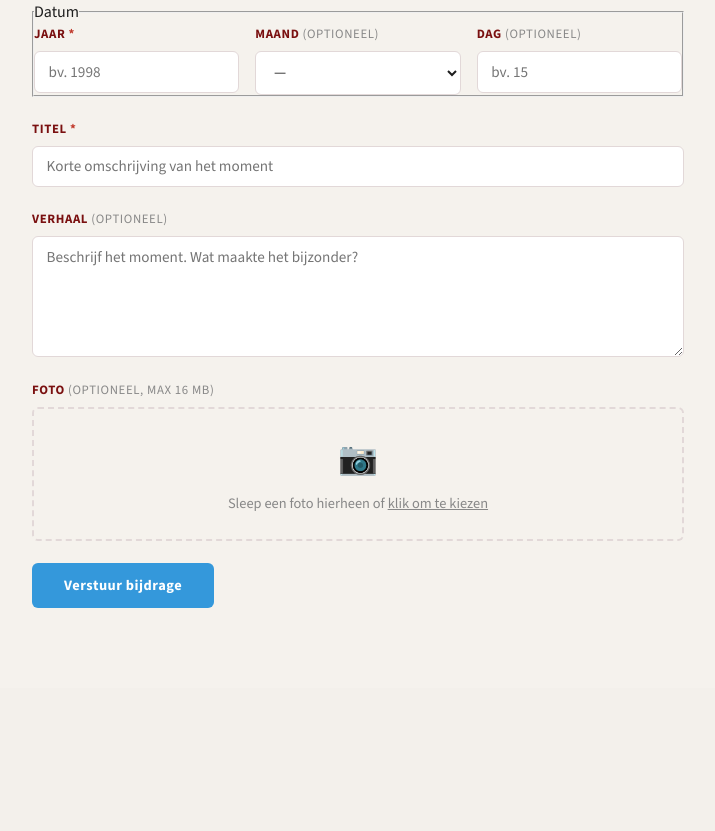
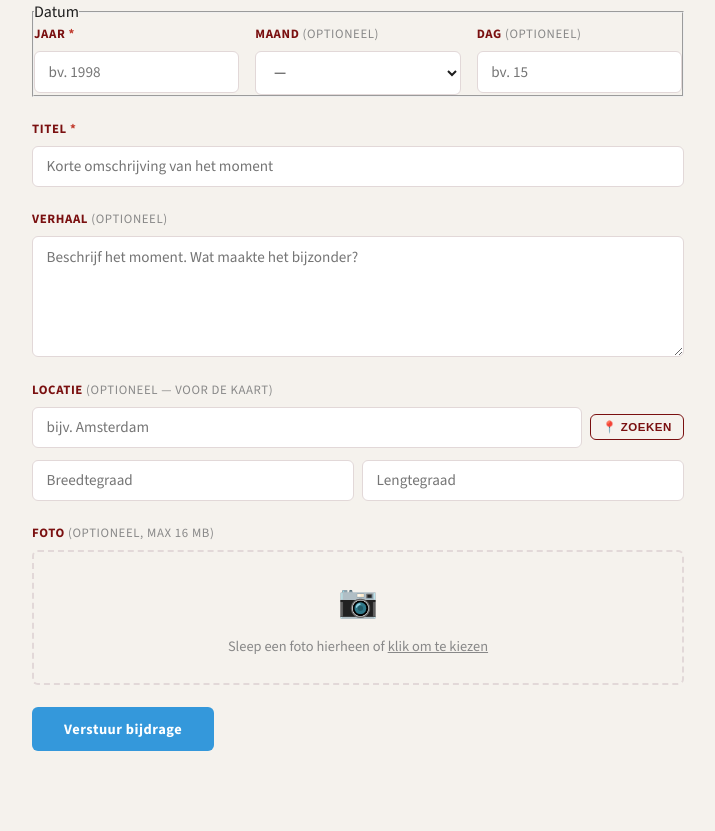
Before and after one commit to it-mannetje/primores, a Flask app: page /inzenden/Bas in a window 1280 px wide. Shown: the part 345-1176 px from the top of the page, without its empty margins (282-997 px from the left). Before the commit the page ends 953 px from the top, so only its background shows below. Run offline with Flask 3, Linux system fonts and the light colour scheme; some web fonts are replaced.

Commit message:
Add location field with geocoding to member submission form
Co-Authored-By: Claude Sonnet 4.6 <noreply@anthropic.com>

```diff
--- a/app.py
+++ b/app.py
@@ -195,8 +195,11 @@ def submit(person_name):
         date_year  = request.form.get('date_year', type=int)
         date_month = request.form.get('date_month', type=int) or None
         date_day   = request.form.get('date_day', type=int) or None
-        title       = request.form.get('title', '').strip()
-        description = request.form.get('description', '').strip()
+        title         = request.form.get('title', '').strip()
+        description   = request.form.get('description', '').strip()
+        location_name = request.form.get('location_name', '').strip() or None
+        location_lat  = request.form.get('location_lat', type=float)
+        location_lng  = request.form.get('location_lng', type=float)
 
         errors = []
         if not date_year or not (1940 <= date_year <= 2030):
@@ -217,9 +220,11 @@ def submit(person_name):
 
         conn = get_db()
         conn.execute(
-            'INSERT INTO events (person_name, date_year, date_month, date_day, title, description, photo_filename, approved, is_primores) '
-            'VALUES (?,?,?,?,?,?,?,0,0)',
-            (member['name'], date_year, date_month, date_day, title, description, photo_filename)
+            'INSERT INTO events (person_name, date_year, date_month, date_day, title, description, '
+            'photo_filename, approved, is_primores, location_name, location_lat, location_lng) '
+            'VALUES (?,?,?,?,?,?,?,0,0,?,?,?)',
+            (member['name'], date_year, date_month, date_day, title, description, photo_filename,
+             location_name, location_lat, location_lng)
         )
         conn.commit()
         conn.close()
--- a/templates/submit.html
+++ b/templates/submit.html
@@ -59,6 +59,20 @@
     </div>
 
     <div class="field">
+      <label for="location_name">Locatie <span class="optional">(optioneel — voor de kaart)</span></label>
+      <div class="location-row">
+        <input type="text" id="location_name" name="location_name"
+               placeholder="bijv. Amsterdam" style="flex:1">
+        <button type="button" class="btn-outline btn--small"
+                onclick="geocode('location_name','location_lat','location_lng')">📍 Zoeken</button>
+      </div>
+      <div class="location-coords">
+        <input type="number" step="any" id="location_lat" name="location_lat" placeholder="Breedtegraad">
+        <input type="number" step="any" id="location_lng" name="location_lng" placeholder="Lengtegraad">
+      </div>
+    </div>
+
+    <div class="field">
       <label for="photo">Foto <span class="optional">(optioneel, max 16 MB)</span></label>
       <div class="file-drop" id="fileDrop">
         <input type="file" id="photo" name="photo" accept="image/*" class="file-input">
@@ -79,6 +93,26 @@
 
 {% block scripts %}
 <script>
+async function geocode(nameId, latId, lngId) {
+  const name = document.getElementById(nameId).value.trim();
+  if (!name) return;
+  try {
+    const res = await fetch(
+      'https://nominatim.openstreetmap.org/search?format=json&limit=1&q='
+      + encodeURIComponent(name)
+    );
+    const data = await res.json();
+    if (data.length) {
+      document.getElementById(latId).value = parseFloat(data[0].lat).toFixed(5);
+      document.getElementById(lngId).value = parseFloat(data[0].lon).toFixed(5);
+    } else {
+      alert('Locatie niet gevonden. Probeer een andere naam.');
+    }
+  } catch {
+    alert('Kon de locatie niet ophalen. Controleer je internetverbinding.');
+  }
+}
+
 (function() {
   const input = document.getElementById('photo');
   const preview = document.getElementById('filePreview');
```
